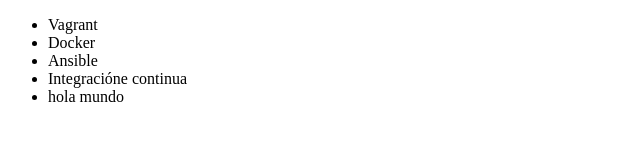
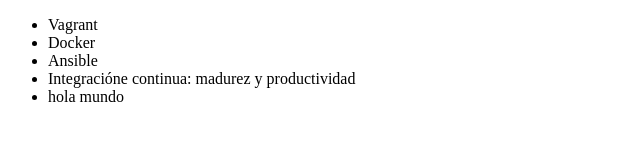
Before and after one commit to BieL-98/Alura-git, a plain HTML site: page index.html in a window 1280 px wide. Shown: the whole page, without its empty margins (0-640 px from the left). Drawn offline with Linux system fonts and the light colour scheme.

Commit message:
renombrando curso de integracion continua

```diff
--- a/index.html
+++ b/index.html
@@ -9,7 +9,7 @@
          <li> Vagrant </li>
          <li> Docker </li>
          <li> Ansible </li>
-         <li> Integracióne continua </li>
+         <li> Integracióne continua: madurez y productividad</li>
          <li>hola mundo</li>
      </ul>
 </body>
```
